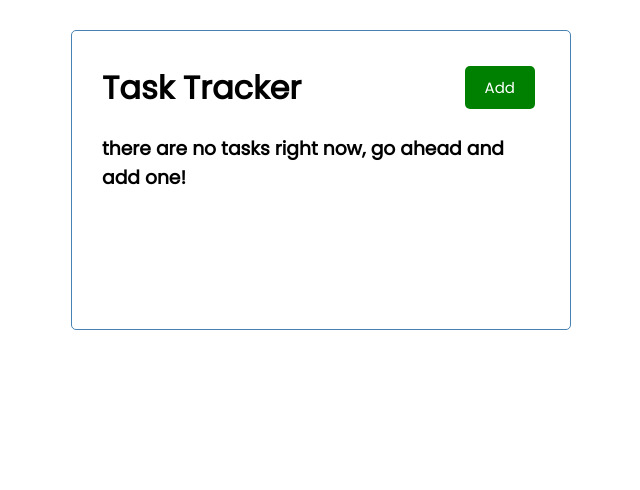
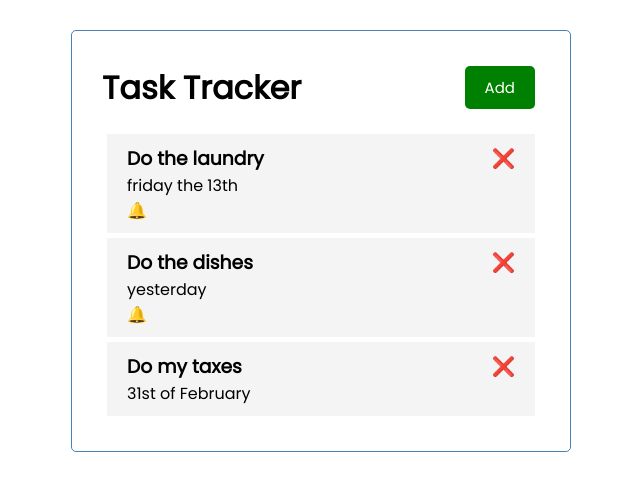
Before and after one commit to Keltz-dev/task-tracker, a React (Create React App) app: page / in a window 1280 px wide. Shown: the top 490 px of the page, without its empty margins (319-959 px from the left). Built offline with nearby package versions, Linux system fonts and the light colour scheme.

Commit message:
tasks empty? logic fix

```diff
--- a/src/App.jsx
+++ b/src/App.jsx
@@ -30,11 +30,16 @@ function App() {
     setTasks(tasks.filter((task) => task.id !== id))
   }
 
+  //Toggle Reminder
+  const toggleReminder = (id) => {
+    console.log(id, "reminder");
+  }
+
   return (
     <div className="App container">
       <Header />
-      {tasks === {} ? (
-        <Tasks tasks={tasks} deleteTask={deleteTask}/>
+      {tasks.length > 0 ? (
+        <Tasks tasks={tasks} deleteTask={deleteTask} toggleReminder={toggleReminder}/>
       ) : (
         <h3>there are no tasks right now, go ahead and add one!</h3>
       )}
--- a/src/components/Task.jsx
+++ b/src/components/Task.jsx
@@ -1,8 +1,8 @@
-const Task = ({ task, deleteTask }) => {
+const Task = ({ task, deleteTask, toggleReminder }) => {
   const { id, text, day, reminder } = task;
 
   return (
-    <div className="task">
+    <div className="task" onDoubleClick={toggleReminder}>
       <h3 key={id}>
         {text}
         <div
--- a/src/components/Tasks.jsx
+++ b/src/components/Tasks.jsx
@@ -1,13 +1,17 @@
 import Task from "./Task";
 
-const Tasks = ({ tasks, deleteTask }) => {
+const Tasks = ({ tasks, deleteTask, toggleReminder }) => {
   return (
     <>
       {tasks.map((task) => (
-        <Task task={task} deleteTask={deleteTask}/>
+        <Task
+          task={task}
+          deleteTask={deleteTask}
+          toggleReminder={toggleReminder}
+        />
       ))}
     </>
-  )
+  );
 }
 
 export default Tasks
```
